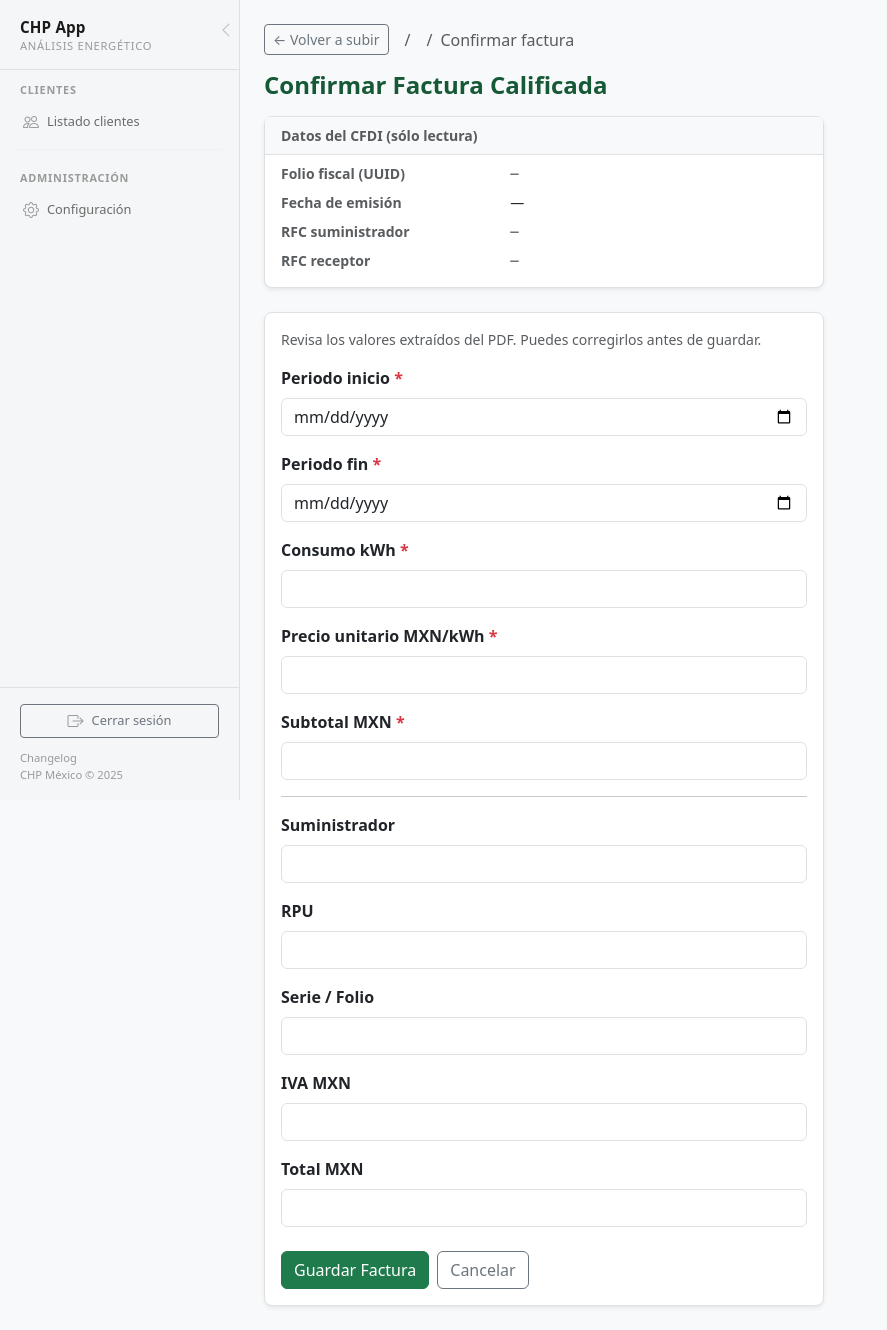
After one commit to manolotoVSCode/appchp, a Python web app: template web/templates/clientes/contratos/factura_calificado_preview.html in a window 1280 px wide. The commit adds this page. Shown: the whole page, without its empty margins (0-887 px from the left). Run offline with Jinja, Linux system fonts and the light colour scheme; the template is opened without the code that fills it, so the values that code supplies are empty.

Commit message:
feat: upload PDF para facturas calificadas GIN con preview y confirmación
Agrega endpoint GET/POST factura_calificado_upload que parsea un PDF con
GINParser y muestra una pantalla de confirmación editable antes de guardar.
Actualiza ficha del contrato calificado con botón de acceso directo al flujo.

Co-Authored-By: Claude Sonnet 4.6 <noreply@anthropic.com>

```diff
--- /dev/null
+++ b/web/templates/clientes/contratos/factura_calificado_preview.html
@@ -0,0 +1,151 @@
+{% extends "clientes/_base.html" %}
+{% set nav_active = "contrato" %}
+{% set contrato_activo_id = contrato.id %}
+{% block title %}Confirmar Factura Calificada — {{ contrato.nombre }}{% endblock %}
+
+{% block content %}
+<div class="d-flex align-items-center gap-2 mb-3">
+  <a href="{{ url_for('clientes.factura_calificado_upload', cliente_id=cliente.id, contrato_id=contrato.id) }}"
+     class="btn btn-sm btn-outline-secondary">← Volver a subir</a>
+  <nav aria-label="breadcrumb" class="mb-0">
+    <ol class="breadcrumb mb-0 small">
+      <li class="breadcrumb-item">
+        <a href="{{ url_for('clientes.ficha', cliente_id=cliente.id) }}">{{ cliente.nombre }}</a>
+      </li>
+      <li class="breadcrumb-item">
+        <a href="{{ url_for('clientes.contrato_ficha', cliente_id=cliente.id, contrato_id=contrato.id) }}">{{ contrato.nombre }}</a>
+      </li>
+      <li class="breadcrumb-item active">Confirmar factura</li>
+    </ol>
+  </nav>
+</div>
+
+<h4 class="fw-bold mb-3" style="color:var(--color-primary-dark)">Confirmar Factura Calificada</h4>
+
+{% if invoice.advertencias %}
+<div class="alert alert-warning mb-3">
+  <strong>Advertencias del parser:</strong>
+  <ul class="mb-0 mt-1">
+    {% for adv in invoice.advertencias %}
+    <li class="small">{{ adv }}</li>
+    {% endfor %}
+  </ul>
+</div>
+{% endif %}
+
+<!-- Metadatos de sólo lectura -->
+<div class="card shadow-sm mb-4" style="max-width:560px">
+  <div class="card-header fw-semibold small text-muted">Datos del CFDI (sólo lectura)</div>
+  <div class="card-body py-2">
+    <dl class="row small mb-0">
+      <dt class="col-sm-5 text-muted">Folio fiscal (UUID)</dt>
+      <dd class="col-sm-7 font-monospace">{{ invoice.folio_fiscal or "—" }}</dd>
+
+      <dt class="col-sm-5 text-muted">Fecha de emisión</dt>
+      <dd class="col-sm-7">{{ invoice.fecha_factura or "—" }}</dd>
+
+      <dt class="col-sm-5 text-muted">RFC suministrador</dt>
+      <dd class="col-sm-7 font-monospace">{{ invoice.rfc_suministrador or "—" }}</dd>
+
+      <dt class="col-sm-5 text-muted">RFC receptor</dt>
+      <dd class="col-sm-7 font-monospace">{{ invoice.rfc_receptor or "—" }}</dd>
+    </dl>
+  </div>
+</div>
+
+<!-- Formulario editable -->
+<div class="card shadow-sm" style="max-width:560px">
+  <div class="card-body">
+    <p class="small text-muted mb-3">
+      Revisa los valores extraídos del PDF. Puedes corregirlos antes de guardar.
+    </p>
+    <form action="{{ url_for('clientes.factura_calificado_crear', cliente_id=cliente.id, contrato_id=contrato.id) }}"
+          method="POST">
+      <input type="hidden" name="csrf_token" value="{{ csrf_token() }}">
+
+      <div class="mb-3">
+        <label for="periodo_inicio" class="form-label fw-semibold">
+          Periodo inicio <span class="text-danger">*</span>
+        </label>
+        <input type="date" class="form-control" id="periodo_inicio" name="periodo_inicio"
+               value="{{ form_data.get('periodo_inicio', '') }}" required>
+      </div>
+
+      <div class="mb-3">
+        <label for="periodo_fin" class="form-label fw-semibold">
+          Periodo fin <span class="text-danger">*</span>
+        </label>
+        <input type="date" class="form-control" id="periodo_fin" name="periodo_fin"
+               value="{{ form_data.get('periodo_fin', '') }}" required>
+      </div>
+
+      <div class="mb-3">
+        <label for="consumo_kwh" class="form-label fw-semibold">
+          Consumo kWh <span class="text-danger">*</span>
+        </label>
+        <input type="number" class="form-control" id="consumo_kwh" name="consumo_kwh"
+               step="0.01" min="0"
+               value="{{ form_data.get('consumo_kwh', '') }}" required>
+      </div>
+
+      <div class="mb-3">
+        <label for="precio_unitario_mxn_kwh" class="form-label fw-semibold">
+          Precio unitario MXN/kWh <span class="text-danger">*</span>
+        </label>
+        <input type="number" class="form-control" id="precio_unitario_mxn_kwh" name="precio_unitario_mxn_kwh"
+               step="0.000001" min="0"
+               value="{{ form_data.get('precio_unitario_mxn_kwh', '') }}" required>
+      </div>
+
+      <div class="mb-3">
+        <label for="subtotal_mxn" class="form-label fw-semibold">
+          Subtotal MXN <span class="text-danger">*</span>
+        </label>
+        <input type="number" class="form-control" id="subtotal_mxn" name="subtotal_mxn"
+               step="0.01" min="0"
+               value="{{ form_data.get('subtotal_mxn', '') }}" required>
+      </div>
+
+      <hr class="my-3">
+
+      <div class="mb-3">
+        <label for="suministrador" class="form-label fw-semibold">Suministrador</label>
+        <input type="text" class="form-control" id="suministrador" name="suministrador"
+               value="{{ form_data.get('suministrador', '') }}">
+      </div>
+
+      <div class="mb-3">
+        <label for="rpu" class="form-label fw-semibold">RPU</label>
+        <input type="text" class="form-control" id="rpu" name="rpu"
+               value="{{ form_data.get('rpu', '') }}">
+      </div>
+
+      <div class="mb-3">
+        <label for="serie_folio" class="form-label fw-semibold">Serie / Folio</label>
+        <input type="text" class="form-control font-monospace" id="serie_folio" name="serie_folio"
+               value="{{ form_data.get('serie_folio', '') }}">
+      </div>
+
+      <div class="mb-3">
+        <label for="iva_mxn" class="form-label fw-semibold">IVA MXN</label>
+        <input type="number" class="form-control" id="iva_mxn" name="iva_mxn"
+               step="0.01"
+               value="{{ form_data.get('iva_mxn', '') }}">
+      </div>
+
+      <div class="mb-4">
+        <label for="total_mxn" class="form-label fw-semibold">Total MXN</label>
+        <input type="number" class="form-control" id="total_mxn" name="total_mxn"
+               step="0.01"
+               value="{{ form_data.get('total_mxn', '') }}">
+      </div>
+
+      <div class="d-flex gap-2">
+        <button type="submit" class="btn btn-primary">Guardar Factura</button>
+        <a href="{{ url_for('clientes.contrato_ficha', cliente_id=cliente.id, contrato_id=contrato.id) }}"
+           class="btn btn-outline-secondary">Cancelar</a>
+      </div>
+    </form>
+  </div>
+</div>
+{% endblock %}
--- a/web/templates/clientes/contratos/ficha.html
+++ b/web/templates/clientes/contratos/ficha.html
@@ -113,9 +113,11 @@
 {% endif %}
 
 {% if contrato.tipo == "electrico_calificado" %}
-<div class="mt-4">
+<div class="mt-4 d-flex gap-2">
   <a href="{{ url_for('clientes.factura_calificado_crear', cliente_id=cliente.id, contrato_id=contrato.id) }}"
      class="btn btn-primary btn-sm">+ Nueva factura calificada</a>
+  <a href="{{ url_for('clientes.factura_calificado_upload', cliente_id=cliente.id, contrato_id=contrato.id) }}"
+     class="btn btn-outline-info btn-sm">+ Subir factura PPA (PDF)</a>
 </div>
 {% endif %}
 
```
Also changed, not shown: web/clientes.py (+106 -0 lines), web/templates/clientes/contratos/factura_calificado_upload.html (added, +120 -0 lines).
